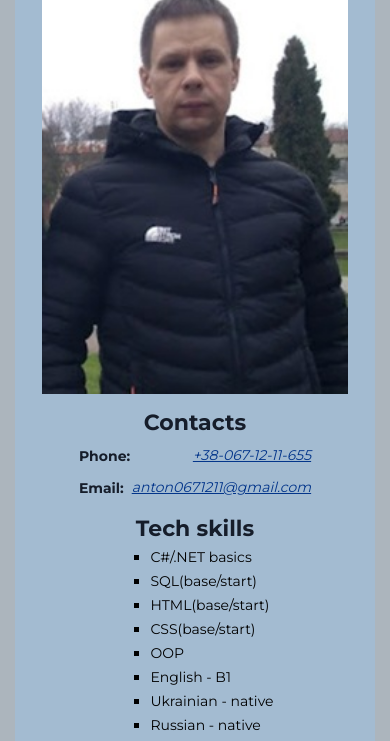
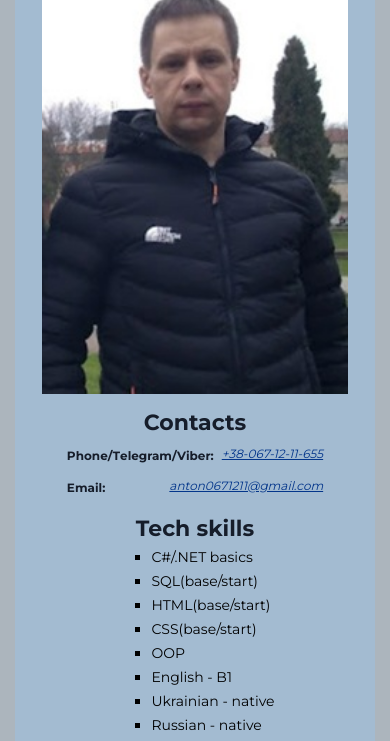
Before and after one commit to AntonYevchenko/WebResume, a plain HTML site: page Index.html in a window 390 px wide. Shown: the part 103-844 px from the top of the page. Drawn offline with Linux system fonts and the light colour scheme.

Commit message:
Fix for narrov display

```diff
--- a/Index.html
+++ b/Index.html
@@ -153,7 +153,7 @@
               <h3 class="contacts-title">Contacts</h3>
 
               <p class="contacts-item">
-                <span class="contacts-type">Phone:</span>
+                <span class="contacts-type">Phone/Тelegram/Viber:</span>
                 <a class="contacts-link" href="tel:+380671211655"
                   >+38-067-12-11-655</a
                 >
--- a/css/styles.css
+++ b/css/styles.css
@@ -254,10 +254,12 @@ a {
     margin-right: 0;
     margin-left: 0;
     padding: 0;
-    padding-left: 15px;
-    padding-right: 15px;
+  }
+  .contacts-type {
+    font-size: 12px;
   }
   .contacts-link {
+    font-size: 12px;
     float: right;
     padding-top: 2px;
   }
```
